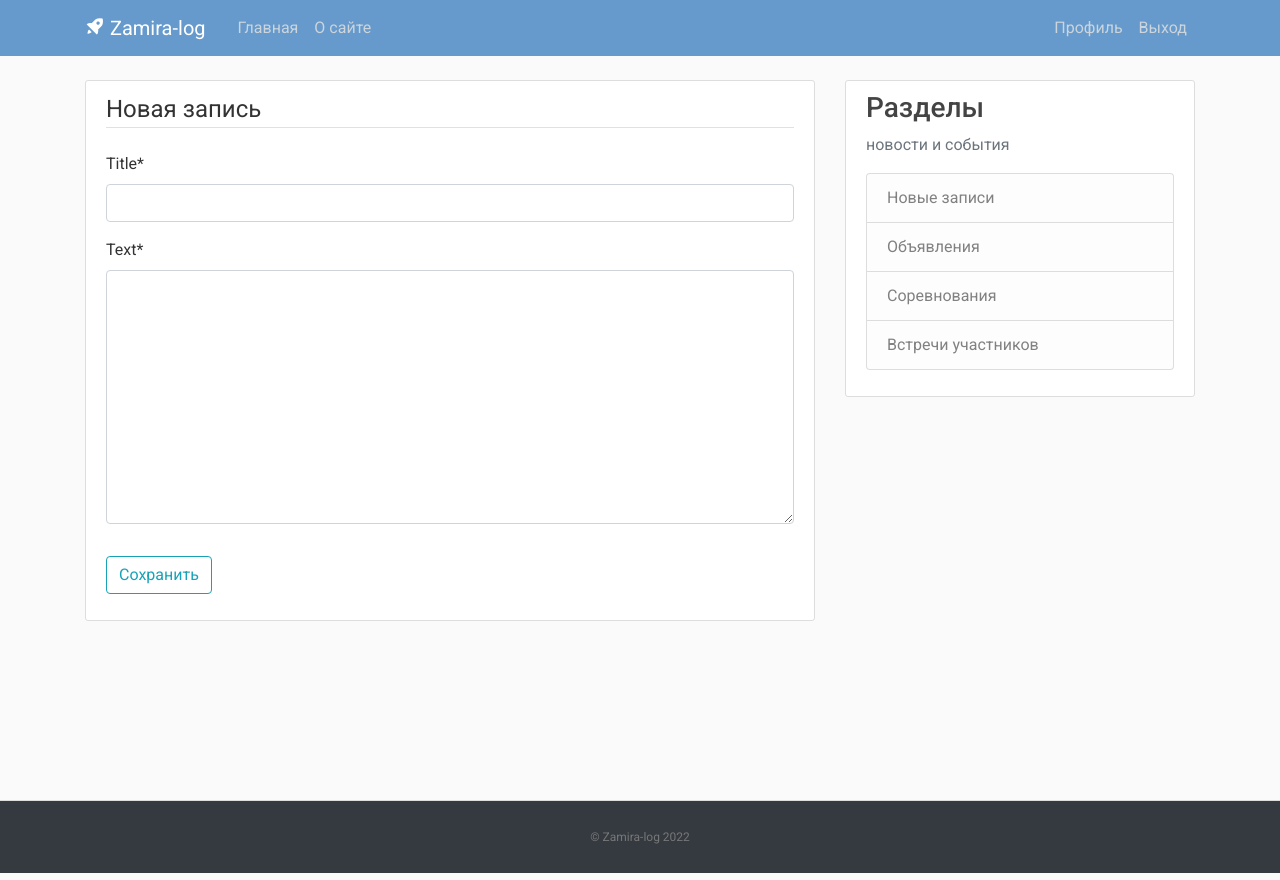
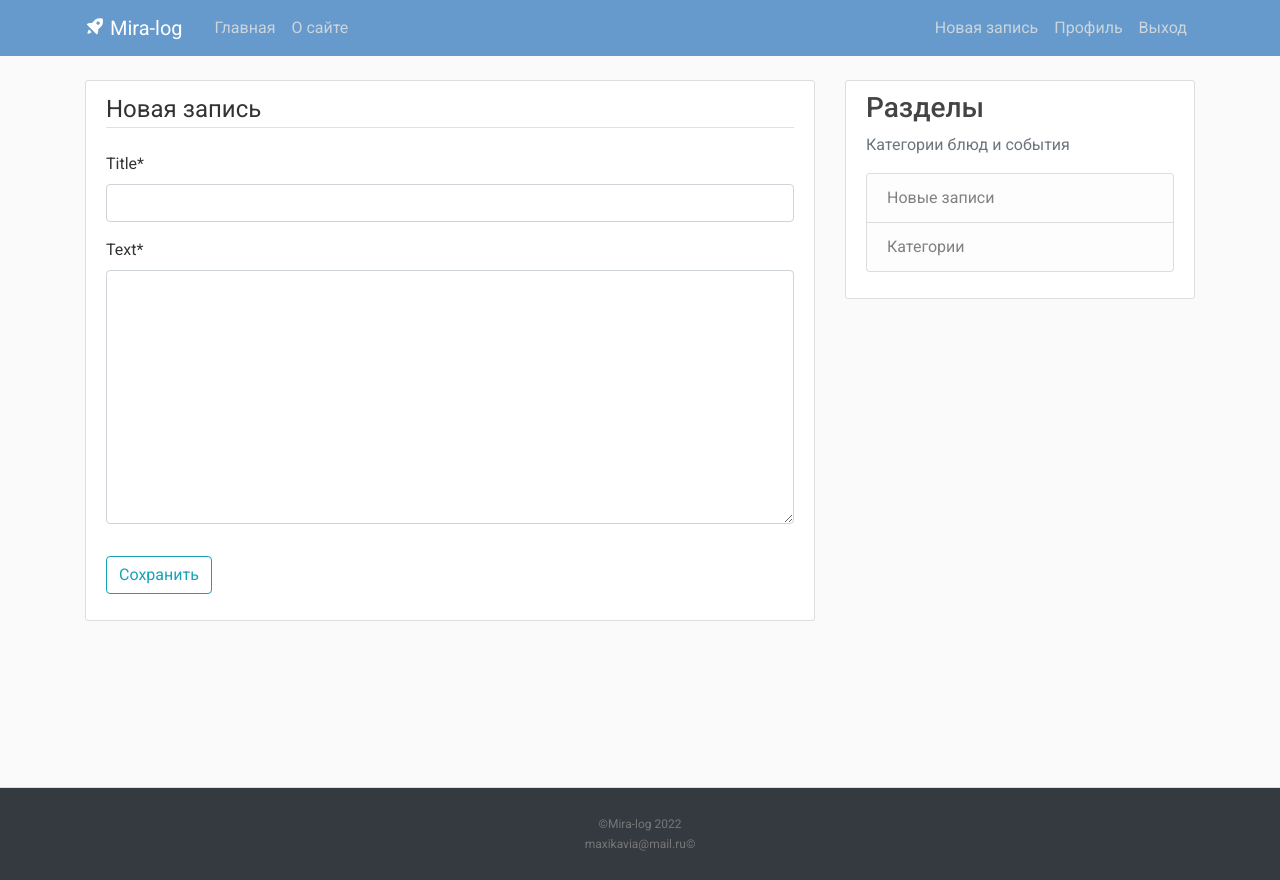
Before and after one commit to Miks-Muks/list-recips, a Django app: page /recip/new/ in a window 1280 px wide. Run offline with Django 4.2, Linux system fonts and the light colour scheme; a user stored in the database is signed in; some libraries are stand-ins or nearby versions.

Commit message:
list recip dont working fix profile

```diff
--- a/recip/templates/recip/base.html
+++ b/recip/templates/recip/base.html
@@ -15,25 +15,26 @@
 
     {% block title %}
 
-        <title>Zamira-log </title>
+        <title>Mira-log </title>
     {% endblock %}
 </head>
 <body>
     <header class="site-header">
       <nav class="navbar navbar-expand-md navbar-dark bg-blue fixed-top">
         <div class="container">
-          <a class="navbar-brand mr-4" href="{% url 'recip-home' %}"><i class='bx bxs-rocket bx-tada-hover'></i> Zamira-log</a>
+          <a class="navbar-brand mr-4" href="{% url 'home' %}"><i class='bx bxs-rocket bx-tada-hover'></i> Mira-log</a>
           <button class="navbar-toggler" type="button" data-toggle="collapse" data-target="#navbarToggle" aria-controls="navbarToggle" aria-expanded="false" aria-label="Toggle navigation">
           <span class="navbar-toggler-icon"></span>
           </button>
           <div class="collapse navbar-collapse" id="navbarToggle">
             <div class="navbar-nav mr-auto">
-              <a class="nav-item nav-link " href="{% url 'recip-home' %}">Главная</a>
-              <a class="nav-item nav-link" href="{% url 'recip-home' %}">О сайте</a>
+              <a class="nav-item nav-link " href="{% url 'home' %}">Главная</a>
+              <a class="nav-item nav-link" href="{% url 'about' %}">О сайте</a>
             </div>
             <!-- Правая часть навигационной панели -->
             <div class="navbar-nav">
                {% if user.is_authenticated %}
+                <a class="nav-item nav-link" href="{% url 'recip-create' %}">Новая запись</a>
                 <a class="nav-item nav-link" href="{% url 'profile' %}">Профиль</a>
                 <a class="nav-item nav-link" href="{% url 'logout' %}">Выход</a>
               {% else %}
@@ -60,12 +61,10 @@
         <div class="col-md-4">
           <div class="content-section">
             <h3>Разделы</h3>
-            <p class='text-muted'>новости и события
+            <p class='text-muted'>Категории блюд и события
               <ul class="list-group">
                 <li class="list-group-item list-group-item-light">Новые записи</li>
-                <li class="list-group-item list-group-item-light">Объявления</li>
-                <li class="list-group-item list-group-item-light">Соревнования</li>
-                <li class="list-group-item list-group-item-light">Встречи участников</li>
+                <li class="list-group-item list-group-item-light">Категории</li>
               </ul>
             </p>
           </div>
@@ -75,7 +74,8 @@
     </main>
     <!-- Футер закреплен внизу, независимо от количества постов на странице -->
     <footer class="text-center bg-dark">
-      <p><a href="{% url 'recip-home' %}">© Zamira-log 2022</a></p>
+      <p><a href="{% url 'home' %}">©Mira-log 2022</a></p>
+        <p><a href="https://mail.ru/">maxikavia@mail.ru©</a></p>
     </footer>
 
     <!-- Дополнительные скрипты JavaScript -->
--- a/recip/urls.py
+++ b/recip/urls.py
@@ -1,6 +1,5 @@
 from django.urls import path
 from .views import (
-    RecipListView,
     RecipDetailView,
     RecipCreateView,
     RecipUpdateView,
@@ -9,10 +8,10 @@ from .views import (
 from . import views
 
 urlpatterns = [
-    path('', RecipListView.as_view(), name='recip-home'),
+    path('', views.home, name='home'),
     path('recip/<int:pk>/', RecipDetailView.as_view(), name='recip-detail'),
     path('recip/new/', RecipCreateView.as_view(), name='recip-create'),
     path('recip/<int:pk>/update/', RecipUpdateView.as_view(), name='recip-update'),
     path('recip/<int:pk>/delete/', RecipDeleteView.as_view(), name='recip-delete'),
-    path('about/', views.about, name='blog-about'),
+    path('about/', views.about, name='about'),
 ]
--- a/recip/views.py
+++ b/recip/views.py
@@ -11,16 +11,11 @@ from .models import Recip
 
 
 def home(request):
+    recip = Recip.objects.all()
     context = {
-        'recip': Recip.objects.all()
+        'recip': recip,
     }
     return render(request, 'recip/home.html', context)
-
-
-class RecipListView(ListView):
-    model = Recip
-    template_name = 'recip/home.html'
-    context_object_name = 'recipes'
 
 
 class RecipDetailView(DetailView):
@@ -63,4 +58,4 @@ class RecipDeleteView(LoginRequiredMixin, UserPassesTestMixin, DeleteView):
 
 
 def about(request):
-    return render(request, 'blog/about.html', {'title': 'О клубе Python Bites'})
+    return render(request, 'blog/about.html', {'title': 'О сайте'})
--- a/users/models.py
+++ b/users/models.py
@@ -5,7 +5,7 @@ from PIL import Image
 
 class Profile(models.Model):
     user = models.OneToOneField(User, on_delete=models.CASCADE)
-    image = models.ImageField(default='profile_pics/default.jpg', upload_to='media/profile_pics')
+    image = models.ImageField(default='default.jpg', upload_to='media/profile_pics')
 
     def __str__(self):
         return f'{self.user.username} Profile'
```
Also changed, not shown: recip/templates/recip/about.html (+1 -10 lines), recip/templates/recip/home.html (+3 -6 lines).
